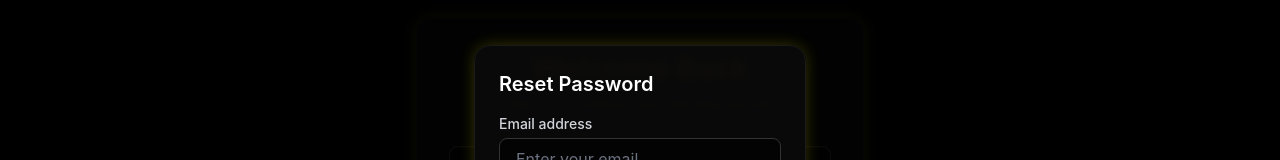
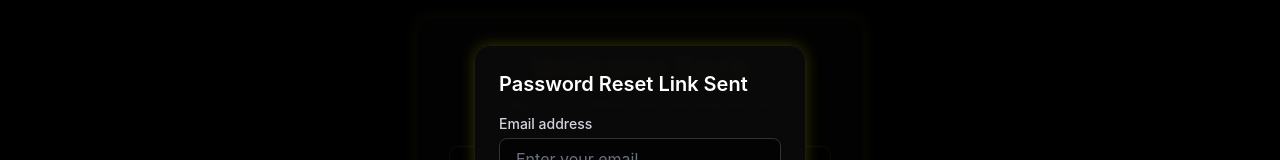
Before and after one commit to iamgaurav12/AryaPathshala, a React (Vite) app: page /student/login in a window 1280 px wide. Both pictures are taken after a click on the button "Forgot Password?". Shown: the part 235-395 px from the top of the page. Built offline with nearby package versions, Linux system fonts and the light colour scheme; no server answers; the database is empty.

Commit message:
refactor: Clean up comments and improve user feedback in StudentLogin component

```diff
--- a/src/components/students/StudentLogin.jsx
+++ b/src/components/students/StudentLogin.jsx
@@ -22,7 +22,7 @@ const StudentLogin = () => {
       setError('');
       setLoading(true);
       await login(email, password);
-      navigate('/dashboard'); // Navigate to student dashboard after login
+      navigate('/dashboard');
     } catch (err) {
       setError('Failed to sign in: ' + err.message);
     } finally {
@@ -39,12 +39,10 @@ const StudentLogin = () => {
       await resetPassword(resetEmail);
       console.log('Password reset email sent successfully');
       setResetSuccess(true);
-      // Keep the modal open to show success message
     } catch (err) {
       console.error('Password reset error occurred:', err);
       let errorMessage = 'Failed to send reset email: ';
 
-      // Provide more user-friendly error messages
       switch(err.code) {
         case 'auth/user-not-found':
           errorMessage += 'No account exists with this email address.';
@@ -66,20 +64,15 @@ const StudentLogin = () => {
   };
 
   return (
-    // 1. MAIN BACKGROUND: Set to pure black #000000
     <div className="min-h-screen flex items-center justify-center bg-black py-12 px-4 sm:px-6 lg:px-8">
 
-      {/* Animated background effects - Kept yellow with low opacity */}
       <div className="absolute inset-0 overflow-hidden">
         <div className="absolute -left-4 -top-4 w-72 h-72 bg-yellow-500 rounded-full mix-blend-color-dodge filter blur-3xl opacity-15 animate-blob"></div>
         <div className="absolute -right-4 -top-4 w-72 h-72 bg-yellow-600 rounded-full mix-blend-color-dodge filter blur-3xl opacity-10 animate-blob animation-delay-2000"></div>
         <div className="absolute -bottom-8 left-20 w-72 h-72 bg-yellow-400 rounded-full mix-blend-color-dodge filter blur-3xl opacity-5 animate-blob animation-delay-4000"></div>
       </div>
 
-      {/* Login Card */}
       <div
-        // 2. CARD BACKGROUND: Set to a very dark gray/near black for contrast
-        // Border and shadow use yellow accents
         className="relative max-w-md w-full rounded-2xl p-8 space-y-8 bg-[#0a0a0a]/90 backdrop-blur-sm border border-[#1a1a1a] shadow-[0_0_15px_rgba(255,255,0,0.2)] hover:shadow-[0_0_20px_rgba(255,255,0,0.3)] transition-all duration-300"
       >
         <div>
@@ -91,7 +84,6 @@ const StudentLogin = () => {
           </p>
         </div>
 
-        {/* Error Message */}
         {error && (
           <div className="bg-red-900/20 backdrop-blur-sm border border-red-500/30 text-red-300 px-4 py-3 rounded-lg relative shadow-[0_0_10px_rgba(255,0,0,0.2)]" role="alert">
             <span className="block sm:inline">{error}</span>
@@ -100,7 +92,6 @@ const StudentLogin = () => {
 
         <form className="mt-8 space-y-6" onSubmit={handleSubmit}>
           <div className="space-y-4">
-            {/* Email Input */}
             <div>
               <label htmlFor="email-address" className="sr-only">
                 Email address
@@ -111,14 +102,12 @@ const StudentLogin = () => {
                 type="email"
                 autoComplete="email"
                 required
-                // 3. INPUT FIELDS: Set to pure black/very dark grey for background
                 className="appearance-none relative block w-full px-4 py-3 bg-black/70 text-white placeholder-gray-500 rounded-lg border border-[#333333] focus:outline-none focus:ring-2 focus:ring-yellow-500/50 focus:border-yellow-500/50 shadow-[inset_0_1px_2px_rgba(255,255,0,0.1)] hover:shadow-[inset_0_1px_2px_rgba(255,255,0,0.2)] backdrop-blur-sm transition-all duration-200 text-sm hover:border-[#444444]"
                 placeholder="Email address"
                 value={email}
                 onChange={(e) => setEmail(e.target.value)}
               />
             </div>
-            {/* Password Input */}
             <div>
               <label htmlFor="password" className="sr-only">
                 Password
@@ -129,7 +118,6 @@ const StudentLogin = () => {
                 type="password"
                 autoComplete="current-password"
                 required
-                // 3. INPUT FIELDS: Set to pure black/very dark grey for background
                 className="appearance-none relative block w-full px-4 py-3 bg-black/70 text-white placeholder-gray-500 rounded-lg border border-[#333333] focus:outline-none focus:ring-2 focus:ring-yellow-500/50 focus:border-yellow-500/50 shadow-[inset_0_1px_2px_rgba(255,255,0,0.1)] hover:shadow-[inset_0_1px_2px_rgba(255,255,0,0.2)] backdrop-blur-sm transition-all duration-200 text-sm hover:border-[#444444]"
                 placeholder="Password"
                 value={password}
@@ -138,12 +126,10 @@ const StudentLogin = () => {
             </div>
           </div>
 
-          {/* Submit Button */}
           <div>
             <button
               type="submit"
               disabled={loading}
-              // 4. BUTTONS: Yellow background/gradient for main CTA
               className="group relative w-full flex justify-center py-3 px-4 text-sm font-medium rounded-lg text-black bg-gradient-to-r from-yellow-500 to-yellow-600 hover:from-yellow-400 hover:to-yellow-500 focus:outline-none focus:ring-2 focus:ring-offset-2 focus:ring-yellow-500/70 shadow-[0_0_15px_rgba(255,255,0,0.3)] hover:shadow-[0_0_20px_rgba(255,255,0,0.4)] backdrop-blur-xl transition-all duration-200 disabled:opacity-50"
             >
               {loading ? (
@@ -160,7 +146,6 @@ const StudentLogin = () => {
             </button>
           </div>
 
-          {/* Links */}
           <div className="mt-6 text-center space-y-4">
             <p className="text-gray-400">
               <button
@@ -183,7 +168,6 @@ const StudentLogin = () => {
           </div>
         </form>
 
-        {/* Reset Password Modal */}
         <Dialog
           open={isResetModalOpen}
           onClose={() => {
@@ -194,22 +178,23 @@ const StudentLogin = () => {
           }}
           className="relative z-50"
         >
-          {/* Backdrop: Pure Black with opacity */}
           <div className="fixed inset-0 bg-black/80" aria-hidden="true" />
 
           <div className="fixed inset-0 flex items-center justify-center p-4">
-            {/* Modal Panel: Very dark grey background */}
             <Dialog.Panel
               className="mx-auto max-w-sm rounded-2xl bg-[#0a0a0a]/90 backdrop-blur-sm border border-[#1a1a1a] p-6 shadow-[0_0_15px_rgba(255,255,0,0.2)]"
             >
               <Dialog.Title className="text-xl font-semibold text-white mb-4">
-                Reset Password
+                Password Reset Link Sent
               </Dialog.Title>
 
               {resetSuccess ? (
                 <div className="space-y-4">
                   <p className="text-green-400">
-                    Password reset email sent! Check your inbox for further instructions.
+                    A password reset link has been successfully sent to '{resetEmail}'. Please check your inbox for instructions.
+                  </p>
+                  <p className="text-yellow-300 text-sm">
+                    If the email does not appear shortly, please 'verify your spam or junk mail folder'.
                   </p>
                   <button
                     type="button"
@@ -241,7 +226,6 @@ const StudentLogin = () => {
                       value={resetEmail}
                       onChange={(e) => setResetEmail(e.target.value)}
                       required
-                      // Input: Dark background, light text, yellow focus ring
                       className="w-full px-4 py-2 bg-black/70 text-white placeholder-gray-500 rounded-lg border border-[#333333] focus:outline-none focus:ring-2 focus:ring-yellow-500/50 focus:border-yellow-500/50 hover:border-[#444444] transition-all duration-200"
                       placeholder="Enter your email"
                     />
@@ -251,7 +235,6 @@ const StudentLogin = () => {
                     <button
                       type="button"
                       onClick={() => setIsResetModalOpen(false)}
-                      // Button: Dark grey background
                       className="flex-1 py-2 px-4 bg-gray-800 hover:bg-gray-700 text-white rounded-lg transition-colors duration-200 border border-gray-700"
                     >
                       Cancel
@@ -259,7 +242,6 @@ const StudentLogin = () => {
                     <button
                       type="submit"
                       disabled={loading}
-                      // Button: Yellow background
                       className="flex-1 py-2 px-4 bg-yellow-500 hover:bg-yellow-400 text-black rounded-lg transition-colors duration-200 disabled:opacity-50 font-medium"
                     >
                       {loading ? 'Sending...' : 'Send Reset Link'}
```
